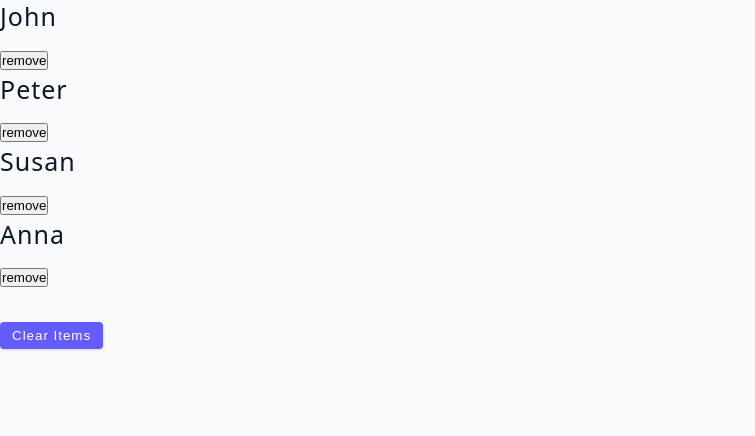
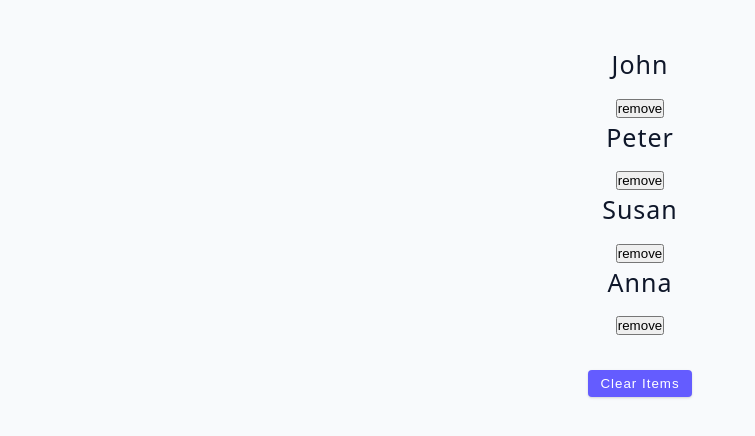
Before and after one commit to aleksandarPaytalov/03-advanced-react, a React (Vite) app: page / in a window 1280 px wide. Shown: the top 436 px of the page, without its empty margins (0-755 px from the left). Built offline with nearby package versions, Linux system fonts and the light colour scheme.

Commit message:
useReducer challenge exercise

```diff
--- a/src/tutorial/10-useReducer/starter/01-useReducer.jsx
+++ b/src/tutorial/10-useReducer/starter/01-useReducer.jsx
@@ -1,5 +1,5 @@
-import React from 'react';
-import { data } from '../../../data';
+import React from "react";
+import { data } from "../../../data";
 const ReducerBasics = () => {
   const [people, setPeople] = React.useState(data);
 
@@ -7,24 +7,36 @@ const ReducerBasics = () => {
     let newPeople = people.filter((person) => person.id !== id);
     setPeople(newPeople);
   };
+
   return (
-    <div>
+    <div style={{ textAlign: "center", marginTop: "3rem" }}>
       {people.map((person) => {
         const { id, name } = person;
         return (
-          <div key={id} className='item'>
+          <div key={id} className="item">
             <h4>{name}</h4>
             <button onClick={() => removeItem(id)}>remove</button>
           </div>
         );
       })}
-      <button
-        className='btn'
-        style={{ marginTop: '2rem' }}
-        onClick={() => setPeople([])}
-      >
-        clear items
-      </button>
+
+      {people.length < 1 ? (
+        <button
+          className="btn"
+          style={{ marginTop: "2rem" }}
+          onClick={() => setPeople(data)}
+        >
+          reset
+        </button>
+      ) : (
+        <button
+          className="btn"
+          style={{ marginTop: "2rem" }}
+          onClick={() => setPeople([])}
+        >
+          clear items
+        </button>
+      )}
     </div>
   );
 };
```
